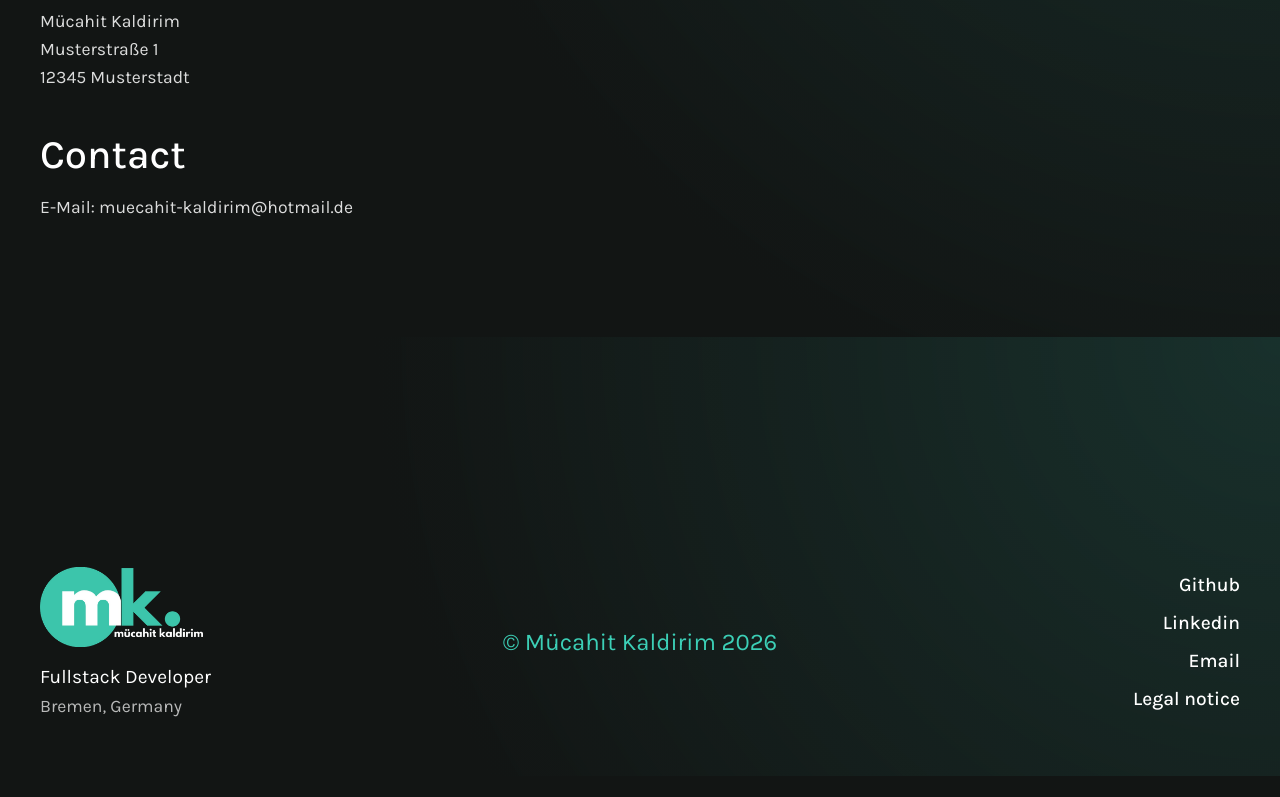
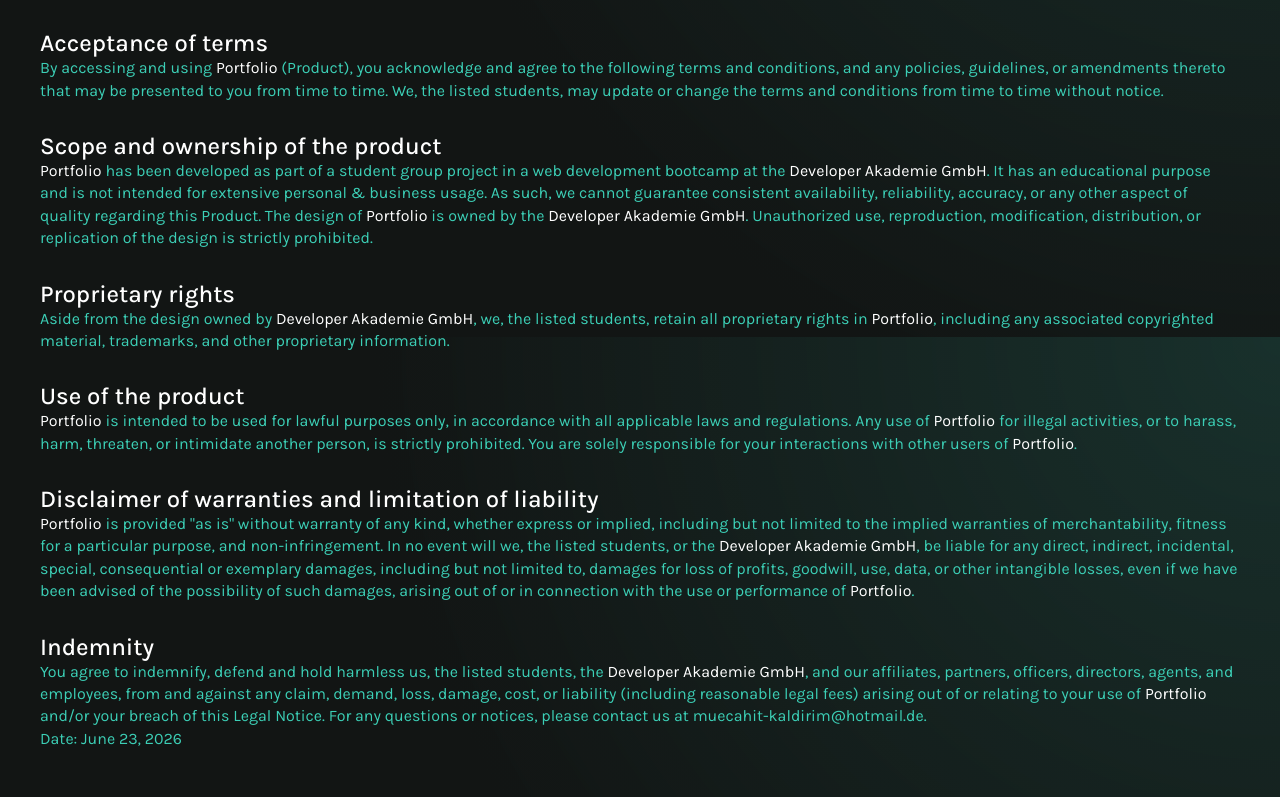
Before and after one commit to Mucahit309/portfolio, an Angular app: page /legal-notice in a window 1280 px wide. Shown: the part 463-1260 px from the top of the page. Before the commit the page ends 1239 px from the top, so only its background shows below. Built offline with nearby package versions, Linux system fonts and the light colour scheme.

Commit message:
feat: legal notice content and styling

```diff
--- a/src/app/core/footer/footer.html
+++ b/src/app/core/footer/footer.html
@@ -17,7 +17,7 @@
     <div class="footer-right">
       <a href="https://github.com/Mucahit309" class="footer-link">Github</a>
       <a href="https://www.linkedin.com/in/m%C3%BCcahit-kaldirim-60aa97393/" class="footer-link">Linkedin</a>
-      <a href="mailto:muecahitkaldirim@gmail.com" class="footer-link">Email</a>
+      <a href="mailto:muecahit-kaldirim@hotmail.de" class="footer-link">Email</a>
       <a routerLink="/legal-notice" class="footer-link">Legal notice</a>
     </div>
 
--- a/src/app/features/legal-notice/legal-notice.html
+++ b/src/app/features/legal-notice/legal-notice.html
@@ -6,16 +6,92 @@
       <div class="content-block">
         <h2>Imprint</h2>
         <p>
-          Mücahit Kaldirim<br>
-          Musterstraße 1<br>
-          12345 Musterstadt
+          Mücahit Kaldirim<br />
+          Musterstraße 1<br />
+          12345 Bremen
         </p>
       </div>
 
       <div class="content-block">
-        <h2>Contact</h2>
+        <h2>Exploring the Board</h2>
+        <a href="mailto:muecahit-kaldirim@hotmail.de" class="email-link"
+          >muecahit-kaldirim@hotmail.de</a
+        >
+      </div>
+
+      <div class="content-block">
+        <h2>Acceptance of terms</h2>
         <p>
-          E-Mail: muecahit-kaldirim&#64;hotmail.de
+          By accessing and using <span class="highlight-white">Portfolio</span> (Product), you
+          acknowledge and agree to the following terms and conditions, and any policies, guidelines,
+          or amendments thereto that may be presented to you from time to time. We, the listed
+          students, may update or change the terms and conditions from time to time without notice.
+        </p>
+      </div>
+
+      <div class="content-block">
+        <h2>Scope and ownership of the product</h2>
+        <p>
+          <span class="highlight-white">Portfolio</span> has been developed as part of a student
+          group project in a web development bootcamp at the
+          <span class="highlight-white">Developer Akademie GmbH</span>. It has an educational
+          purpose and is not intended for extensive personal & business usage. As such, we cannot
+          guarantee consistent availability, reliability, accuracy, or any other aspect of quality
+          regarding this Product. The design of <span class="highlight-white">Portfolio</span> is
+          owned by the <span class="highlight-white">Developer Akademie GmbH</span>. Unauthorized
+          use, reproduction, modification, distribution, or replication of the design is strictly
+          prohibited.
+        </p>
+      </div>
+
+      <div class="content-block">
+        <h2>Proprietary rights</h2>
+        <p>
+          Aside from the design owned by
+          <span class="highlight-white">Developer Akademie GmbH</span>, we, the listed students,
+          retain all proprietary rights in <span class="highlight-white">Portfolio</span>, including
+          any associated copyrighted material, trademarks, and other proprietary information.
+        </p>
+      </div>
+
+      <div class="content-block">
+        <h2>Use of the product</h2>
+        <p>
+          <span class="highlight-white">Portfolio</span> is intended to be used for lawful purposes
+          only, in accordance with all applicable laws and regulations. Any use of
+          <span class="highlight-white">Portfolio</span> for illegal activities, or to harass, harm,
+          threaten, or intimidate another person, is strictly prohibited. You are solely responsible
+          for your interactions with other users of <span class="highlight-white">Portfolio</span>.
+        </p>
+      </div>
+
+      <div class="content-block">
+        <h2>Disclaimer of warranties and limitation of liability</h2>
+        <p>
+          <span class="highlight-white">Portfolio</span> is provided "as is" without warranty of any
+          kind, whether express or implied, including but not limited to the implied warranties of
+          merchantability, fitness for a particular purpose, and non-infringement. In no event will
+          we, the listed students, or the
+          <span class="highlight-white">Developer Akademie GmbH</span>, be liable for any direct,
+          indirect, incidental, special, consequential or exemplary damages, including but not
+          limited to, damages for loss of profits, goodwill, use, data, or other intangible losses,
+          even if we have been advised of the possibility of such damages, arising out of or in
+          connection with the use or performance of <span class="highlight-white">Portfolio</span>.
+        </p>
+      </div>
+
+      <div class="content-block">
+        <h2>Indemnity</h2>
+        <p>
+          You agree to indemnify, defend and hold harmless us, the listed students, the
+          <span class="highlight-white">Developer Akademie GmbH</span>, and our affiliates,
+          partners, officers, directors, agents, and employees, from and against any claim, demand,
+          loss, damage, cost, or liability (including reasonable legal fees) arising out of or
+          relating to your use of <span class="highlight-white">Portfolio</span> and/or your breach
+          of this Legal Notice. For any questions or notices, please contact us at
+          <a href="mailto:muecahit-kaldirim@hotmail.de" class="email-link"
+            >muecahit-kaldirim@hotmail.de</a
+          >. <br />Date: June 23, 2026
         </p>
       </div>
     </div>
--- a/src/app/features/legal-notice/legal-notice.scss
+++ b/src/app/features/legal-notice/legal-notice.scss
@@ -1,5 +1,5 @@
 .legal-section {
-  padding: 150px 40px 100px 40px;
+  padding: 32px 40px 64px 40px;
   display: flex;
   justify-content: center;
   background-color: transparent;
@@ -25,28 +25,44 @@
 .legal-content {
   display: flex;
   flex-direction: column;
-  gap: 40px;
+  gap: 30px;
 
   .content-block {
     display: flex;
     flex-direction: column;
-    gap: 15px;
   }
 
   h2 {
-    color: #ffffff;
+    color: white;
     font-family: var(--font-primary);
-    font-size: 2.5rem;
+    font-size: 1.5rem;
     font-weight: 500;
     margin: 0;
   }
 
   p {
-    color: rgba(255, 255, 255, 0.85);
+    color: var(--accent-green);
     font-family: var(--font-primary);
-    font-size: 1.1rem;
-    line-height: 1.6;
+    font-size: 1rem;
+    line-height: 1.4;
     margin: 0;
+  }
+}
+
+.highlight-white {
+  color: #ffffff;
+}
+
+.email-link {
+  color: var(--accent-green);
+  text-decoration: none;
+  transition: color 0.3s ease, text-decoration 0.3s ease;
+  font-family: var(--font-primary);
+  font-size: 1rem;
+
+  &:hover {
+    color: #ffffff;
+    text-decoration: underline;
   }
 }
 
@@ -54,22 +70,10 @@
   .legal-section {
     padding: 120px 40px 60px 40px;
   }
-
   .legal-title {
     font-size: 4rem;
   }
-
   .legal-content h2 {
     font-size: 2rem;
   }
 }
-
-@media (max-width: 600px) {
-  .legal-section {
-    padding: 100px 20px 40px 20px;
-  }
-
-  .legal-title {
-    font-size: 3.5rem;
-  }
-}
--- a/src/app/features/navbar/navbar.html
+++ b/src/app/features/navbar/navbar.html
@@ -17,7 +17,7 @@
     </ul>
   </div>
 
-  <a href="#about" class="logo">
+  <a href="#" class="logo">
     <img class="logo-default" src="assets/logo/logo.png" alt="Logo">
     <img class="logo-hover" src="assets/logo/logo-hover.png" alt="Logo">
   </a>
```
